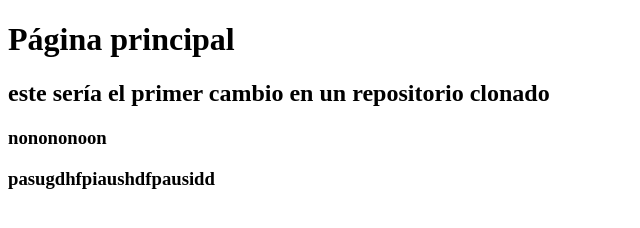
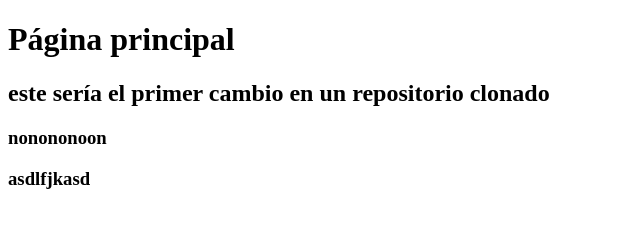
Before and after one commit to Gallardat/Prueba, a plain HTML site: page prueba.html in a window 1280 px wide. Shown: the whole page, without its empty margins (0-640 px from the left). Drawn offline with Linux system fonts and the light colour scheme.

Commit message:
otra rama

```diff
--- a/prueba.html
+++ b/prueba.html
@@ -10,6 +10,7 @@
     <h1> Página principal</h1>
     <h2> este sería el primer cambio en un repositorio clonado</h2>
     <h3> nonononoon</h3>
-    <h3>pasugdhfpiaushdfpausidd</h3>
+    <h3>asdlfjkasd</h3>
+
 </body>
 </html>
```
